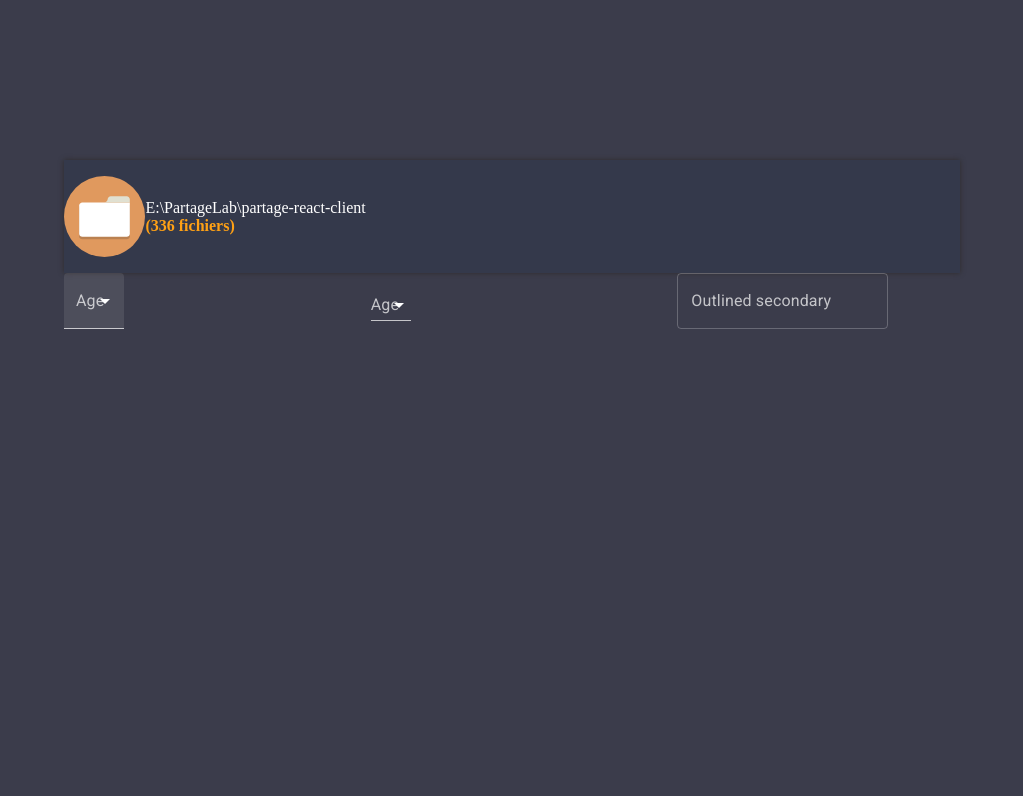
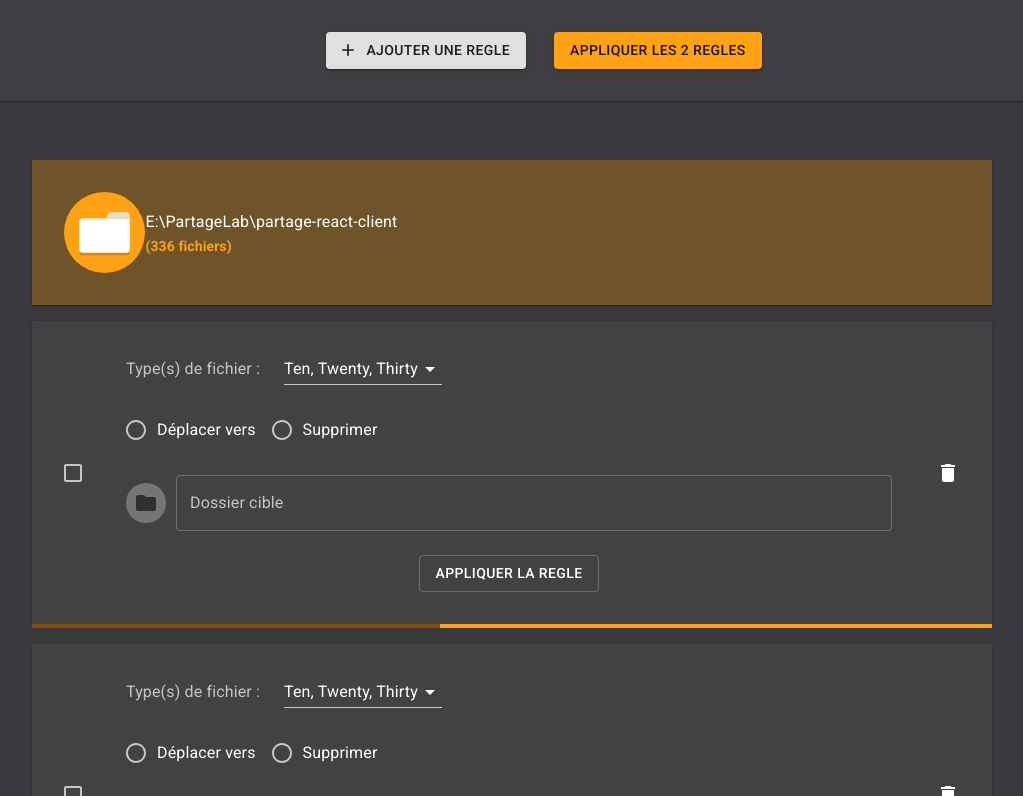
Before and after one commit to Bellico/classify, a React (Create React App) app in the folder client/: page / in a window 1280 px wide. Shown: the top 796 px of the page, without its empty margins (128-1151 px from the left). Built offline with nearby package versions, Linux system fonts and the light colour scheme.

Commit message:
Appareance

```diff
--- /dev/null
+++ b/client/src/components/card-rule.tsx
@@ -0,0 +1,76 @@
+import React from 'react';
+import { TextField, FormControl, Select, MenuItem, Typography, Avatar, Checkbox, RadioGroup, FormControlLabel, Radio, LinearProgress } from '@material-ui/core';
+import Button from '@material-ui/core/Button';
+import FolderIcon from '@material-ui/icons/Folder';
+import DeleteIcon from '@material-ui/icons/Delete';
+import IconButton from '@material-ui/core/IconButton';
+
+
+export const CardRule = () => {
+    return (
+        <article>
+            <div className="card">
+
+                <div className="card-container">
+                    <Checkbox color="default" edge="start" />
+                </div>
+
+                <div className="card-container">
+
+                    <div className="card-content">
+                        <Typography color="textSecondary" className="label-select">Type(s) de fichier :</Typography>
+
+                        <FormControl variant="standard">
+                            <Select
+                                multiple
+                                value={[10, 20, 30]}>
+                                <MenuItem value={10}>Ten</MenuItem>
+                                <MenuItem value={20}>Twenty</MenuItem>
+                                <MenuItem value={30}>Thirty</MenuItem>
+                                <MenuItem value={50}>Thirty</MenuItem>
+                                <MenuItem value={40}>Thirty</MenuItem>
+                                <MenuItem value={60}>Thirty</MenuItem>
+                            </Select>
+                        </FormControl>
+                    </div>
+
+                    <div className="card-content">
+                        <RadioGroup name="gender1" style={{ flexDirection: 'row' }} >
+                            <FormControlLabel
+                                value="move"
+                                control={<Radio color="primary" />}
+                                label="Déplacer vers" />
+
+                            <FormControlLabel
+                                value="deleted"
+                                control={<Radio color="primary" />}
+                                label="Supprimer" />
+                        </RadioGroup>
+                    </div>
+
+                    <div className="card-content">
+                        <Avatar className="icon-folder">
+                            <FolderIcon />
+                        </Avatar>
+                        <TextField
+                            fullWidth
+                            label="Dossier cible"
+                            variant="outlined" />
+                    </div>
+
+                    <div className="card-content">
+                        <Button className="button" variant="outlined" size="medium">Appliquer la regle</Button>
+                    </div>
+
+                </div>
+
+                <div className="card-container">
+                    <IconButton edge="end">
+                        <DeleteIcon />
+                    </IconButton>
+                </div>
+            </div>
+            <LinearProgress />
+        </article >
+    )
+};
--- a/client/src/hooks/fetch.ts
+++ b/client/src/hooks/fetch.ts
@@ -19,21 +19,19 @@ export function useAsyncHook(path: string): [boolean, boolean] {
     const [result, setResult] = useState(false);
     const [loading, setLoading] = useState(false);
 
-    async function fetchBookList() {
-        console.log('paaaht', path);
-
-        setLoading(true);
-        const valid = await checkPath(path);
-        console.log('valid', valid);
-
-        setResult(valid);
-        setLoading(false);
-
-    }
 
 
     useEffect(() => {
 
+        async function fetchBookList() {
+
+            setLoading(true);
+            const valid = await checkPath(path);
+
+            setResult(valid);
+            setLoading(false);
+
+        }
 
         fetchBookList();
 
--- a/client/src/layout/header-working.tsx
+++ b/client/src/layout/header-working.tsx
@@ -1,14 +1,20 @@
 import React from 'react';
 import classify from '../classify.svg';
+import { Typography } from '@material-ui/core';
 
 export const HeaderWorking = () => {
     return (
-        <header className="header-working">
+        <header className="card header">
             <img src={classify} className="app-logo" alt="classify" />
-            <p className="path-info">
-                E:\PartageLab\partage-react-client <br />
-                <strong>(336 fichiers)</strong>
-            </p>
+            <div className="path-info">
+                <Typography variant="subtitle1" >
+                    E:\PartageLab\partage-react-client
+                </Typography>
+
+                <Typography variant="subtitle2" color="primary" >
+                    <strong>(336 fichiers)</strong>
+                </Typography>
+            </div>
         </header>
     )
 };
--- /dev/null
+++ b/client/src/layout/primary-actions.tsx
@@ -0,0 +1,21 @@
+import React from 'react';
+import { Button } from '@material-ui/core';
+import Add from '@material-ui/icons/Add';
+
+export const PrimaryActions = () => {
+    return (
+        <div className="primary-actions">
+            <Button
+                className="button"
+                variant="contained"
+                color="default"
+                startIcon={<Add />}>
+                Ajouter une regle
+            </Button>
+
+            <Button className="button" variant="contained" color="primary">
+                Appliquer les 2 regles
+            </Button>
+        </div>
+    )
+};
--- a/client/src/layout/working-page.tsx
+++ b/client/src/layout/working-page.tsx
@@ -1,58 +1,19 @@
 import React from 'react';
 import { HeaderWorking } from './header-working';
-import { TextField, FormControl, InputLabel, Select, MenuItem, Grid } from '@material-ui/core';
+import { PrimaryActions } from './primary-actions';
+import { CardRule } from '../components/card-rule';
+
 
 export const WorkingPage = () => {
     return (
-
         <section className="working">
             <div className="container">
+                <PrimaryActions />
                 <HeaderWorking />
-
-                <form noValidate autoComplete="off">
-
-                    <Grid container spacing={3}>
-                        <Grid item xs>
-
-                            <FormControl variant="filled">
-                                <InputLabel id="demo-simple-select-filled-label">Age</InputLabel>
-                                <Select
-                                >
-                                    <MenuItem value="">
-                                        <em>None</em>
-                                    </MenuItem>
-                                    <MenuItem value={10}>Ten</MenuItem>
-                                    <MenuItem value={20}>Twenty</MenuItem>
-                                    <MenuItem value={30}>Thirty</MenuItem>
-                                </Select>
-                            </FormControl>
-
-                        </Grid>
-                        <Grid item xs>
-                            <FormControl>
-                                <InputLabel>Age</InputLabel>
-                                <Select>
-                                    <MenuItem value={10}>Ten</MenuItem>
-                                    <MenuItem value={20}>Twenty</MenuItem>
-                                    <MenuItem value={30}>Thirty</MenuItem>
-                                </Select>
-                            </FormControl>
-
-                        </Grid>
-                        <Grid item xs={4}>
-                            <TextField
-                                label="Outlined secondary"
-                                variant="outlined"
-                            />
-                        </Grid>
-
-                    </Grid>
-
-
-                </form>
-
-
+                <CardRule />
+                <CardRule />
+                <CardRule />
             </div>
-        </section>
+        </section >
     )
 };
--- a/client/src/scss/main.scss
+++ b/client/src/scss/main.scss
@@ -1,6 +1,5 @@
-
 body{
-    background-color: #3b3c4b;
+    background-color: #39393d;
     margin: 0;
     padding: 0;
     color: #fff;
@@ -37,20 +36,18 @@ body{
 
 
 .working{
-
     margin: 10em 0;
 
     .container{
-        width: 70%;
-        margin: auto
+        min-width: 615px;
+        margin: auto;
+        width: 75%;
     }
 
-    .header-working{
-        display: flex;
-        align-items: center;
-        background: #19304e36;
-        box-shadow: 0 0 5px #2f2c2c;
-        padding: 1em 0em;
+}
+
+.card.header{
+    background: #705429;
 
     .app-logo{
         flex: 1;
@@ -58,11 +55,63 @@ body{
 
     .path-info{
         flex: 10;
-
-            strong{
-                color: #ffa115;
-            }
     }
 }
 
+.card{
+    display: flex;
+    padding: 2em;
+    margin-top: 1em;
+    align-items: center;
+    background: #424242;
+    box-shadow: 0px 2px 1px -1px rgba(0,0,0,0.2), 0px 1px 1px 0px rgba(0,0,0,0.14), 0px 1px 3px 0px rgba(0,0,0,0.12);
 }
+
+.card-container:nth-child(2){
+    flex: auto;
+    padding: 0 2em;
+}
+
+.card-content:last-child{
+    margin-bottom: 0;
+
+    .button{
+        margin: 0 auto;
+    }
+}
+
+.card-content{
+    display: flex;
+    align-items: center;
+    margin-bottom: 1.5em;
+
+    .label-select{
+        margin-right: 1.5em;
+    }
+
+    .icon-folder{
+        margin-right: 0.5em;
+    }
+}
+
+.card-header{
+    display: flex;
+    align-items: center;
+}
+
+
+.primary-actions{
+    position: fixed;
+    left: 0;
+    top: 0;
+    background: #9d9d9d12;
+    padding: 2em;
+    width: 100vw;
+    z-index: 1;
+    text-align: center;
+    box-shadow: 0px 2px 1px -1px rgba(0,0,0,0.2), 0px 1px 1px 0px rgba(0,0,0,0.14), 0px 1px 3px 0px rgba(0,0,0,0.12);
+
+    .button{
+        margin: 0 1em;
+    }
+}
--- a/package.json
+++ b/package.json
@@ -4,7 +4,7 @@
   "scripts": {
     "client": "cd client && npm start",
     "server": "cd server && npm start",
-    "start": "concurrently \"npm run server\" \"npm run client\"",
+    "start": "concurrently \"npm run server\" \"npm run client\""
   },
   "repository": {
     "type": "git",
```
Also changed, not shown: client/src/classify.svg, 8 other files (tests, documents, lock files or other folders). Lines whose indentation alone changed are shown as unchanged.
